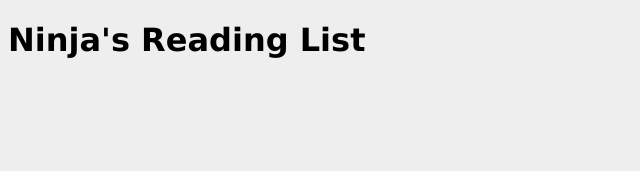
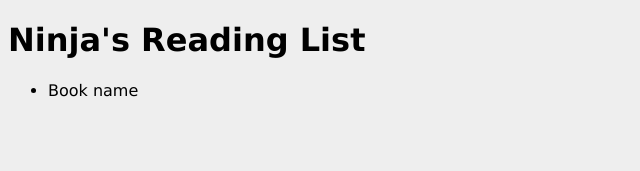
Before and after one commit to Mark-Ball/graphql-playlist, a React (Create React App) app in the folder client/: page / in a window 1280 px wide. Shown: the top 171 px of the page, without its empty margins (0-640 px from the left). Built offline with nearby package versions, Linux system fonts and the light colour scheme.

Commit message:
created BookList component

```diff
--- a/client/src/App.js
+++ b/client/src/App.js
@@ -1,10 +1,12 @@
 import React, { Component } from 'react';
+import BookList from './components/BookList';
 
 class App extends Component {
   render() {
     return (
       <div id='main'>
         <h1>Ninja's Reading List</h1>
+        <BookList />
       </div>
     )
   }
--- /dev/null
+++ b/client/src/components/BookList.js
@@ -0,0 +1,14 @@
+import React, { Component } from 'react';
+
+class BookList extends Component {
+    render() {
+        return (
+            <div>
+                <ul id='book-list'>
+                    <li>Book name</li>
+                </ul>
+            </div>
+        )
+    }
+}
+export default BookList;
```
Also changed, not shown: 1 other file (tests, documents, lock files or other folders).
